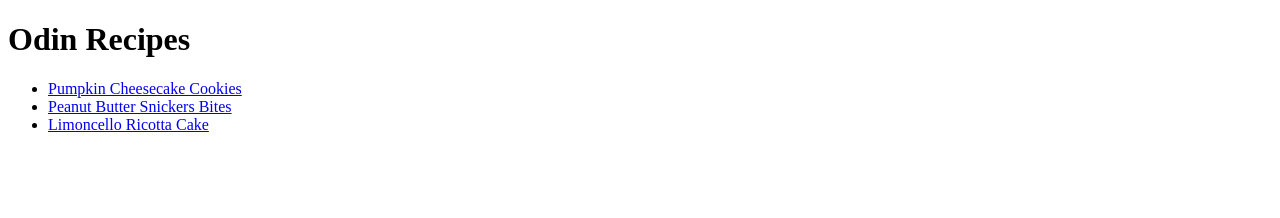
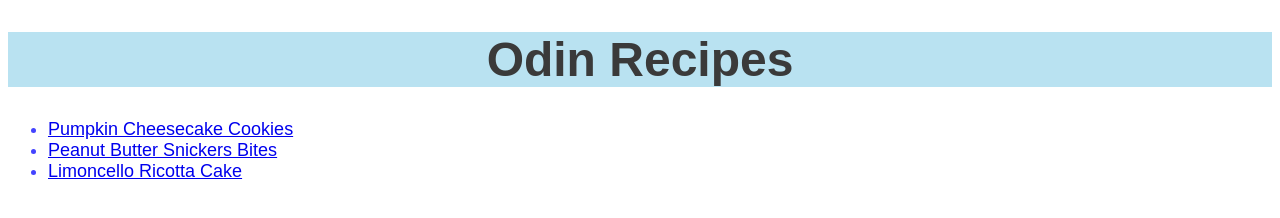
Before and after one commit to karlsonschlyer/odin-recipes, a plain HTML site: page index.html in a window 1280 px wide. Drawn offline with Linux system fonts and the light colour scheme.

Commit message:
Create styles.css and add font styling for all pages

```diff
--- a/index.html
+++ b/index.html
@@ -4,13 +4,14 @@
     <meta charset="UTF-8">
     <meta name="viewport" content="width=device-width, initial-scale=1.0">
     <title>Odin Recipes</title>
+    <link rel="stylesheet" href="./styles.css"/>
 </head>
 <body>
-    <h1>Odin Recipes</h1>
+    <h1 class="title">Odin Recipes</h1>
     <ul>
-        <li><a href="recipes/cookies.html">Pumpkin Cheesecake Cookies</a></li>
-        <li><a href="recipes/snickers.html">Peanut Butter Snickers Bites</a></li>
-        <li><a href="recipes/cake.html">Limoncello Ricotta Cake</a></li>
+        <li class="link"><a href="recipes/cookies.html">Pumpkin Cheesecake Cookies</a></li>
+        <li class="link"><a href="recipes/snickers.html">Peanut Butter Snickers Bites</a></li>
+        <li class="link"><a href="recipes/cake.html">Limoncello Ricotta Cake</a></li>
     </ul>
 </body>
 </html>
--- /dev/null
+++ b/styles.css
@@ -0,0 +1,16 @@
+.title {
+    font-size: 300%;
+    color: rgb(58, 58, 58);
+    background-color: rgb(185, 226, 241);
+    text-align: center;
+}
+
+.link {
+    font-size: large;
+    color: rgb(67, 67, 255);
+}
+
+body {
+    font-family: Arial, Helvetica, sans-serif;
+    color: rgb(58, 58, 58);;
+}
```
Also changed, not shown: recipes/cake.html (+3 -2 lines), recipes/cookies.html (+3 -2 lines), recipes/snickers.html (+3 -2 lines).
